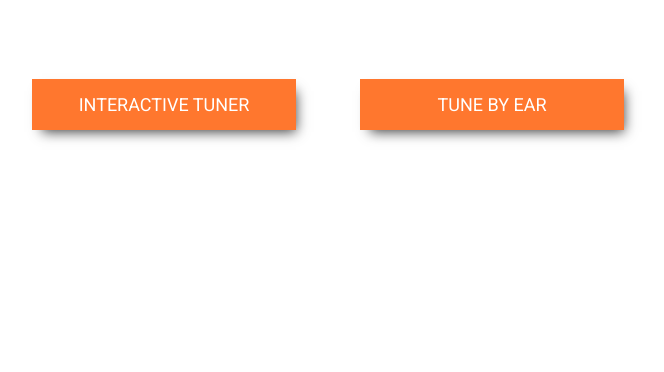
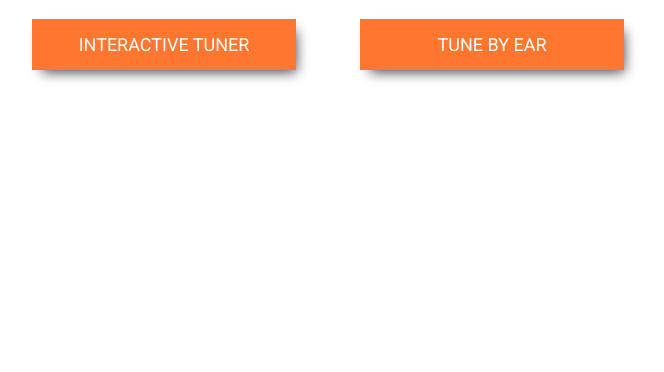
Before and after one commit to ehoffman5/Harmony, a plain HTML site: page src/html/index.html in a window 1280 px wide. Shown: the part 486-858 px from the top of the page, without its empty margins (312-976 px from the left). After the commit the page ends 800 px from the top, so only its background shows below. Drawn offline with nearby package versions, Linux system fonts and the light colour scheme.

Commit message:
fine tuned bar positioning and color

```diff
--- a/assets/css/style.css
+++ b/assets/css/style.css
@@ -33,7 +33,7 @@ h1, h2, h3, h4, h5, h6 {
 header {
   background-color: #3F3D3D;
   padding: 5px;
-  box-shadow: 0px -5px 20px 5px rgba(0,0,0,0.75);
+  box-shadow: 0px -5px 10px 5px rgba(0,0,0,0.75);
   display: flex;
 }
 
@@ -101,7 +101,7 @@ main ul {
 }
 
 .big-title-container {
-    margin-top: 155px;
+    margin-top: 95px;
     margin-bottom: 30px;
 }
 
@@ -149,15 +149,18 @@ main ul {
     align-content: center;
     margin-left:auto;
     margin-right:auto;
+    bottom:0px;
 }
 
 #analyser_render {
-    height: 800px;
+    height: 600px;;
     width: 100%;
-    margin-bottom: -800px;
     display: block;
     overflow: hidden;
     border: none;
+    position: fixed;
+    bottom: 0px;
+    z-index: -1;
 }
 
 
@@ -181,7 +184,7 @@ main ul {
     margin: 0;
     font-size: 2em;
     border-radius: 52px;
-    box-shadow: 5px 7px 8px -5px rgba(0,0,0,0.75);
+    box-shadow: 5px 7px 4px -5px rgba(0,0,0,0.75);
     line-height: 52px;
 }
 
--- a/src/js/wave.js
+++ b/src/js/wave.js
@@ -1,7 +1,7 @@
 // Special thanks to this video for walking through the code: https://www.youtube.com/watch?v=IBHpSkGZtNM
 // Create a new instance of an audio object and adjust some of its properties
 var audio = new Audio();
-audio.src = 'Eulogy.mp3';
+audio.src = 'wish-you-were-here.wav';
 audio.controls = true;
 audio.loop = true;
 audio.autoplay = true;  // automatically plays upon page load
@@ -9,13 +9,13 @@ audio.autoplay = true;  // automatically plays upon page load
 
 // Establish all variables that your Analyser will use
 var canvas, ctx, source, context, analyser, fbc_array, bars, bar_x, bar_width, bar_height;
-
 // Initialize the MP3 player after the page loads all of its HTML into the window
 window.addEventListener("load", initMp3Player, false);
 function initMp3Player(){
     document.getElementById('audio_box').appendChild(audio);
     context = new AudioContext(); // AudioContext object instance
     analyser = context.createAnalyser(); // AnalyserNode method
+    //GainNode = context.createGain();
     canvas = document.getElementById('analyser_render');
     ctx = canvas.getContext('2d');
 
@@ -23,9 +23,10 @@ function initMp3Player(){
     source = context.createMediaElementSource(audio);
     source.connect(analyser);
     analyser.connect(context.destination);
+    //source.connect(GainNode)
+    //GainNode.gain.value = 1;
     frameLooper();
 }
-
 // frameLooper() animates any style of graphics you wish to the audio frequency
 // Looping at the default frame rate that the browser provides(approx. 60 FPS)
 function frameLooper(){
@@ -33,15 +34,16 @@ function frameLooper(){
     fbc_array = new Uint8Array(analyser.frequencyBinCount);
     analyser.getByteFrequencyData(fbc_array);
     ctx.clearRect(0, 0, canvas.width, canvas.height); // Clear the canvas
-    ctx.fillStyle = '#3F3D3D'; // Color of the bars
-    bars = 100;
 
-    for (var i = 0; i < bars; i++) {
-        bar_x = i * 6;
-        bar_width = 4;
+    ctx.fillStyle = '#2EFFF7'; // bar color
+
+    bars = 75; // number of bars
+
+    for (var i = 0; i < bars; i++) { // dimensions of each bar
+        bar_x = i * 5;
+        bar_width = 3;
         bar_height = -(fbc_array[i] / 5);
 
-        //  fillRect( x, y, width, height )
         ctx.fillRect(bar_x, canvas.height, bar_width, bar_height);
     }
 }
```
Also changed, not shown: 1 other file.
